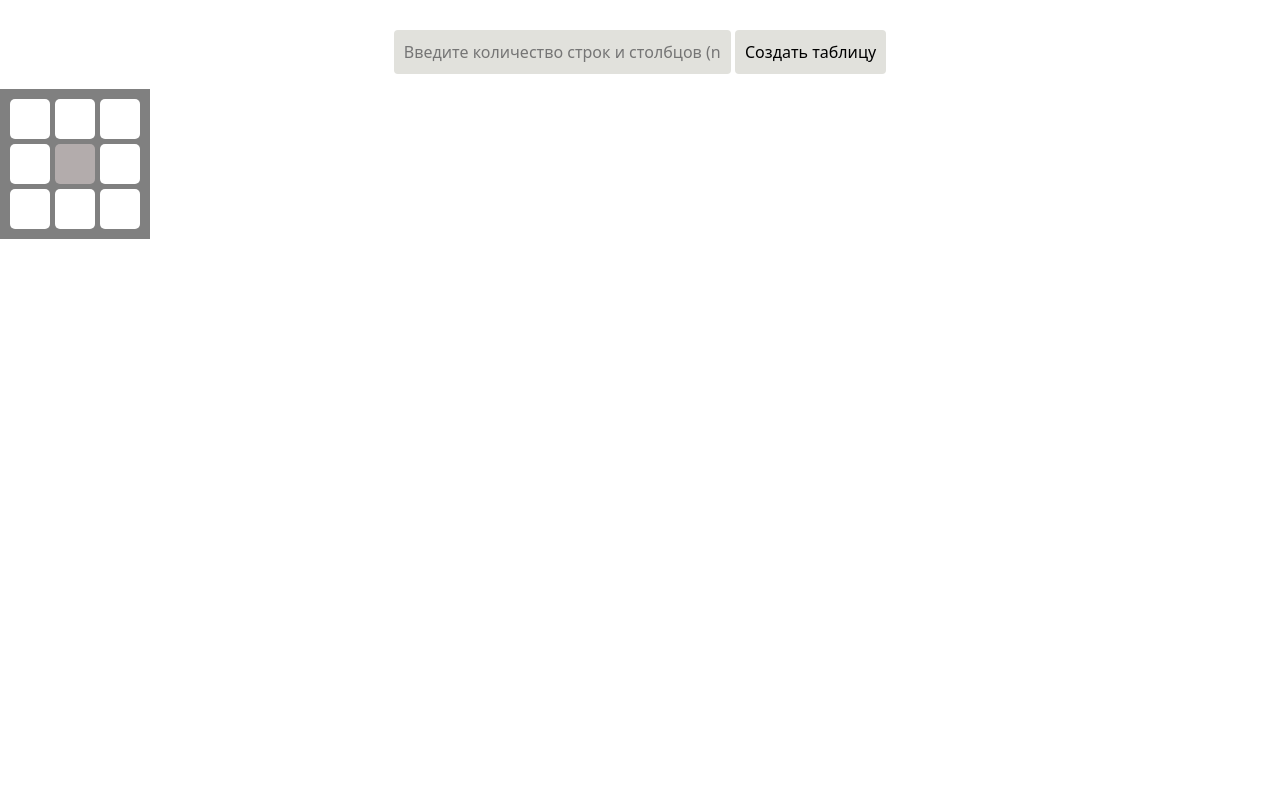
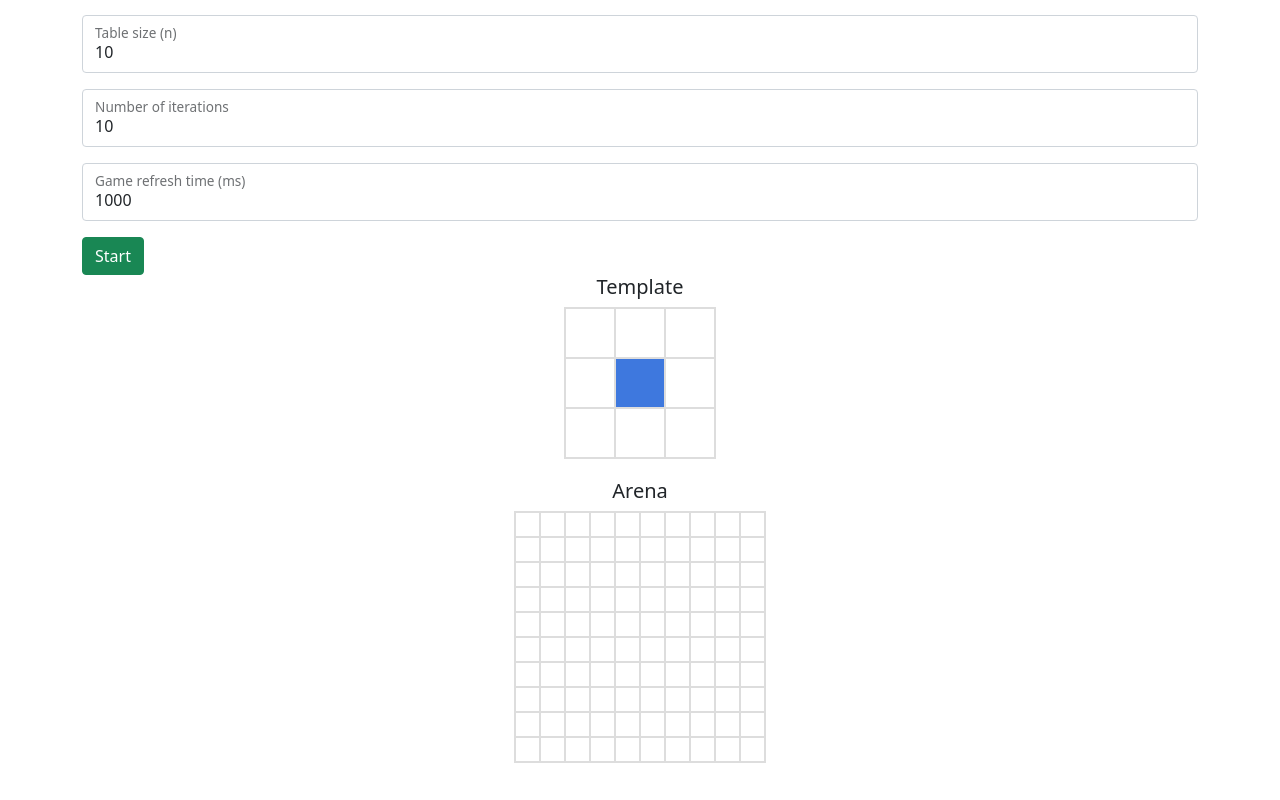
Before and after one commit to Ravenlod/Heart-beat-automata, a Flask app: page /cell_automata in a window 1280 px wide. Run offline with Flask 3, Linux system fonts and the light colour scheme; some libraries are stand-ins or nearby versions.

Commit message:
feat new codebase for cell automata

```diff
--- a/static/css/custom.css
+++ b/static/css/custom.css
@@ -11,9 +11,7 @@
     text-align: center;
 }
 
-.value{
-
-
+.value {
   width: 100%;
 }
 .line {
@@ -128,3 +126,68 @@
   background: rgb(179, 172, 172);
 
 }
+
+.game_interface {
+  margin-top: 15px;
+}
+
+.template_form {
+  width: 100%;
+  display: flex;
+  flex-direction: column;
+  align-items: center;
+  justify-content: center;
+}
+
+.template_form-content {
+  display: grid;
+  grid-template-columns: repeat(3, 1fr);
+  border: 1px solid #ddd;
+}
+
+#template_square {
+  width: 50px;
+  height: 50px;
+  cursor: pointer;
+  background: #fff;
+  border: 1px solid #ddd;
+  transition: all .3s;
+}
+
+.template_square_middle {
+  background-color: #3e78de !important;
+}
+
+#template_square:hover,
+.game_grid-block:hover {
+  box-shadow: rgba(0, 0, 0, 0.24) 0px 3px 8px;
+  transform: scale(1.1);
+}
+
+.game_arena {
+  width: 100%;
+  margin: 20px 0;
+}
+
+.game_arena-content {
+  display: flex;
+  flex-direction: column;
+  justify-content: center;
+  align-items: center;
+}
+
+#game_grid {
+  border: 1px solid #ddd;
+  display: grid;
+  grid-template-columns: repeat(5, 1fr);
+}
+
+.game_grid-block {
+  display: inline-block;
+  width: 25px;
+  height: 25px;
+  cursor: pointer;
+  transition: all .3s;
+  border: 1px solid #ddd;
+  background-color: #fff;
+}
--- /dev/null
+++ b/static/js/cellauto-scripts.js
@@ -0,0 +1,154 @@
+const formElements = {
+  'tableSizeElem'       : document.querySelector('#arena_n'),
+  'iterCountElem'       : document.querySelector('#arena_times'),
+  'gameSpeedElem'       : document.querySelector('#game_speed'),
+  'templateCoordsElem'  : document.querySelector('#template_coords'),
+  'cellsCoordsElem'     : document.querySelector('#cells_coords'),
+  'formElem'            : document.querySelector('#form'),
+  'submitFormElem'      : document.querySelector('#submit_form')
+}
+const arena = document.querySelector('#game_grid')
+const bodyElem = document.querySelector('body')
+const templateCoords = [
+  [-1, -1],
+  [0, -1],
+  [1, -1],
+  [-1, 0],
+  [0, 0],
+  [1, 0],
+  [-1, 1],
+  [0, 1],
+  [1, 1]
+]
+
+// Массив индексов включенных в шаблон координат
+const activeCoordsIdx = []
+const templateElements = document.querySelectorAll('#template_square')
+
+// Статус игры; 1 - запущена
+let gamePolling = 0
+let aliveCells = []
+let arenaCoords = []
+
+templateElements.forEach((elem, idx) => {
+  elem.addEventListener('click', (event) => {
+    event.preventDefault()
+    // Если игра запущена, то игнорируем изменения
+    if (gamePolling) {
+      return
+    }
+    // центр не считаем
+    if (idx === 4) {
+      return
+    }
+    if (activeCoordsIdx.indexOf(idx) === -1) {
+      activeCoordsIdx.push(idx)
+      elem.style.background = '#de3e3e'
+    }else {
+      activeCoordsIdx.splice(activeCoordsIdx.indexOf(idx), 1)
+      elem.style.background = '#fff'
+    }
+  })
+})
+
+formElements.tableSizeElem.addEventListener('change', () => {
+  arenaInit(Number(formElements.tableSizeElem.value))
+})
+
+formElements.formElem.addEventListener('submit', (event) => {
+  event.preventDefault()
+  if (gamePolling) return;
+  let counter = 0;
+  const arenaElements = document.querySelectorAll('.game_grid-block')
+  const iters = Number(formElements.iterCountElem.value)
+  const gameInterval = setInterval(() => {
+    gamePolling = 1
+    bodyElem.style.background = '#9ae7ff'
+    if (counter >= iters) {
+      clearInterval(gameInterval)
+      gamePolling = 0
+      aliveCells = []
+      bodyElem.style.background = '#ededed'
+    }else {
+      counter++
+      gameIteration(arenaElements)
+      aliveCells.forEach(idx => {
+        changeArenaBlockStatus(arenaElements[idx], idx, 0)
+      })
+    }
+  }, Number(formElements.gameSpeedElem.value));
+})
+
+arenaInit(Number(formElements.tableSizeElem.value))
+
+function arenaInit(n) {
+  arena.innerHTML = ''
+  arena.style.gridTemplateColumns = `repeat(${n}, 1fr)`
+  let strHtml = ''
+  arenaCoords = []
+  let idx = 0
+  for (let i = 0; i < n; i++) {
+    for (let j = 0; j < n; j++) {
+      arenaCoords.push([i, j])
+      strHtml += `<div class="game_grid-block" onclick="changeArenaBlockStatus(this, ${idx})"></div>`
+      idx++
+    }
+  }
+  arena.innerHTML = strHtml
+}
+
+function changeArenaBlockStatus(elem, idx, flag = 1) {
+  if (gamePolling & flag === 1) {
+    return
+  }
+  if (!elem.style.background | elem.style.background === 'rgb(255, 255, 255)') {
+    if (flag) aliveCells.push(idx);
+    elem.style.background = '#de3e3e'
+  }else {
+    elem.style.background = 'rgb(255, 255, 255)'
+    if (flag) aliveCells.splice(aliveCells.indexOf(idx), 1);
+  }
+}
+
+// Возвращает количество соседей
+function checkNeighbors(coords) {
+  let count = 0
+  activeCoordsIdx.forEach(templateIdx => {
+    const curX = coords[0] + templateCoords[templateIdx][0]
+    const curY = coords[1] + templateCoords[templateIdx][1]
+    if (curX >= 0 & curY >= 0) {
+      position = arenaCoords.findIndex(coord => coord[0] === curX && coord[1] === curY)
+      if (position >= 0) {
+        if (aliveCells.indexOf(position) !== -1) {
+          count++
+        }
+      }
+    }
+  })
+  return count
+}
+
+// Обновляем статус клеток за момент времени
+function gameIteration(arenaElements) {
+  if (arenaCoords.length === 0) {
+    return;
+  }
+  const newData = []
+  arenaCoords.forEach((elem, idx) => {
+    const neighbors = checkNeighbors(elem)
+    if (aliveCells.indexOf(idx) !== -1) {
+      if (neighbors == 2 || neighbors == 3) {
+        newData.push(idx)
+      }
+    }else {
+      if (neighbors === 3) {
+        newData.push(idx)
+      }
+    }
+  })
+  // очищаем поле для перерисовки
+  aliveCells.forEach(idx => {
+    changeArenaBlockStatus(arenaElements[idx], idx, 0)
+  })
+  aliveCells = newData
+}
--- a/templates/main/cell_automata.html
+++ b/templates/main/cell_automata.html
@@ -3,24 +3,54 @@
 Cell Automata
 {% endblock %}
 {% block content %}
-<div class="box">
-  <div class="box__input">
-    <input class="box__input-input" placeholder="Введите количество строк и столбцов (n*n)">
-    <button class="box__input-btn">Создать таблицу</button>
+<div class="root">
+  <div class="container">
+    <div class="game_interface">
+        <form action="" id="form" method="post">
+
+          <div class="form-floating mb-3">
+            <input type="number" autocomplete="off" required class="form-control" id="arena_n" placeholder="" value="10">
+            <label for="arena_n">Table size (n)</label>
+          </div>
+          <div class="form-floating mb-3">
+            <input type="number" autocomplete="off" required class="form-control" id="arena_times" placeholder="" value="10">
+            <label for="arena_times">Number of iterations</label>
+          </div>
+          <div class="form-floating mb-3">
+            <input type="number" autocomplete="off" required class="form-control" id="game_speed" placeholder="" value="1000">
+            <label for="game_speed">Game refresh time (ms)</label>
+          </div>
+          <button type="submit" id="submit_form" class="btn btn-success">Start</button>
+          <div class="template_form">
+            <h5>Template</h5>
+            <div class="template_form-content">
+              <div id="template_square"></div>
+              <div id="template_square"></div>
+              <div id="template_square"></div>
+              <div id="template_square"></div>
+              <div id="template_square" class="template_square_middle"></div>
+              <div id="template_square"></div>
+              <div id="template_square"></div>
+              <div id="template_square"></div>
+              <div id="template_square"></div>
+            </div>
+          </div>
+          <div class="game_arena">
+            <div class="container">
+              <div class="game_arena-content">
+                <h5>Arena</h5>
+                <div id="game_grid">
+                </div>
+              </div>
+            </div>
+          </div>
+
+        </form>
+    </div>
   </div>
-  <!-- <div class="box__content">
-
-  </div> -->
-
-</div>
-<div class="template">
-  <div class="template__box box__content"></div>
 </div>
 {% endblock %}
 
-
-
 {% block scripts %}
-<script src="/static/js/cell-auto.js"></script>
-
+<script src="/static/js/cellauto-scripts.js"></script>
 {% endblock %}
--- a/templates/main/heart.html
+++ b/templates/main/heart.html
@@ -99,7 +99,7 @@ Heart Automata
 {% endblock %}
 
 {% block scripts %}
-<script src="/static/js/js-custom.js"></script>
+<script src="/static/js/heart-scripts.js"></script>
 
 <script>
 
```
Also changed, not shown: static/js/cell-auto.js (deleted, +0 -73 lines), static/js/heart-scripts.js (renamed from static/js/js-custom.js).
